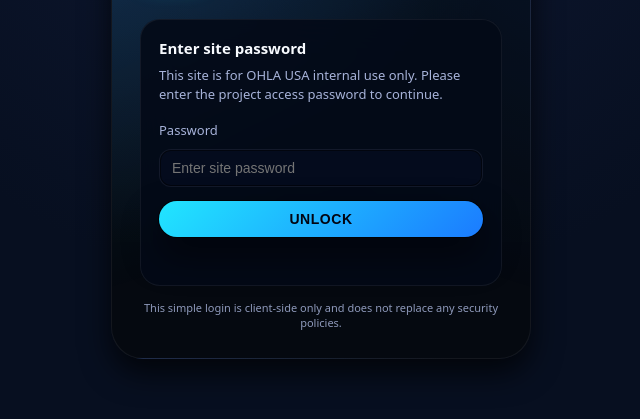
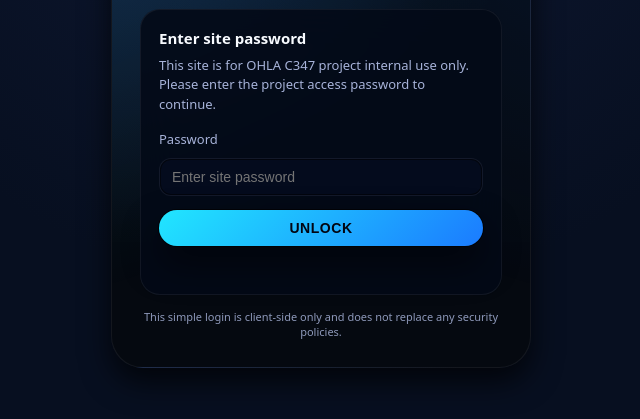
Before and after one commit to ibrahimtamimi89-tech/ohlagpt, a website: page public/index.html in a window 1280 px wide. Shown: the part 267-686 px from the top of the page, without its empty margins (319-959 px from the left). Drawn offline with Linux system fonts and the light colour scheme.

Commit message:
update secure page information

```diff
--- a/public/index.html
+++ b/public/index.html
@@ -761,8 +761,8 @@
       <div class="login-panel">
         <h2>Enter site password</h2>
         <p>
-          This site is for OHLA USA internal use only. Please enter the project
-          access password to continue.
+          This site is for OHLA C347 project internal use only. Please enter the
+          project access password to continue.
         </p>
 
         <form id="login-form" class="login-form">
```
